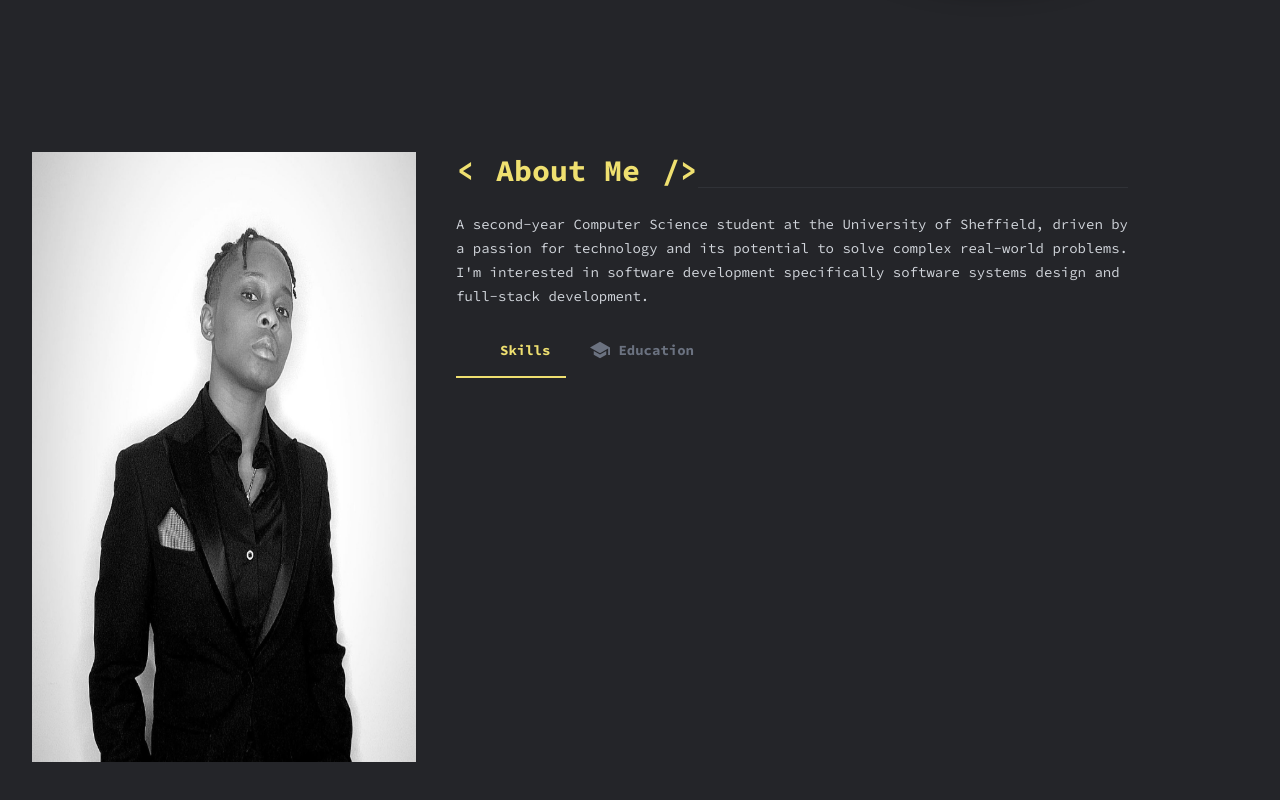
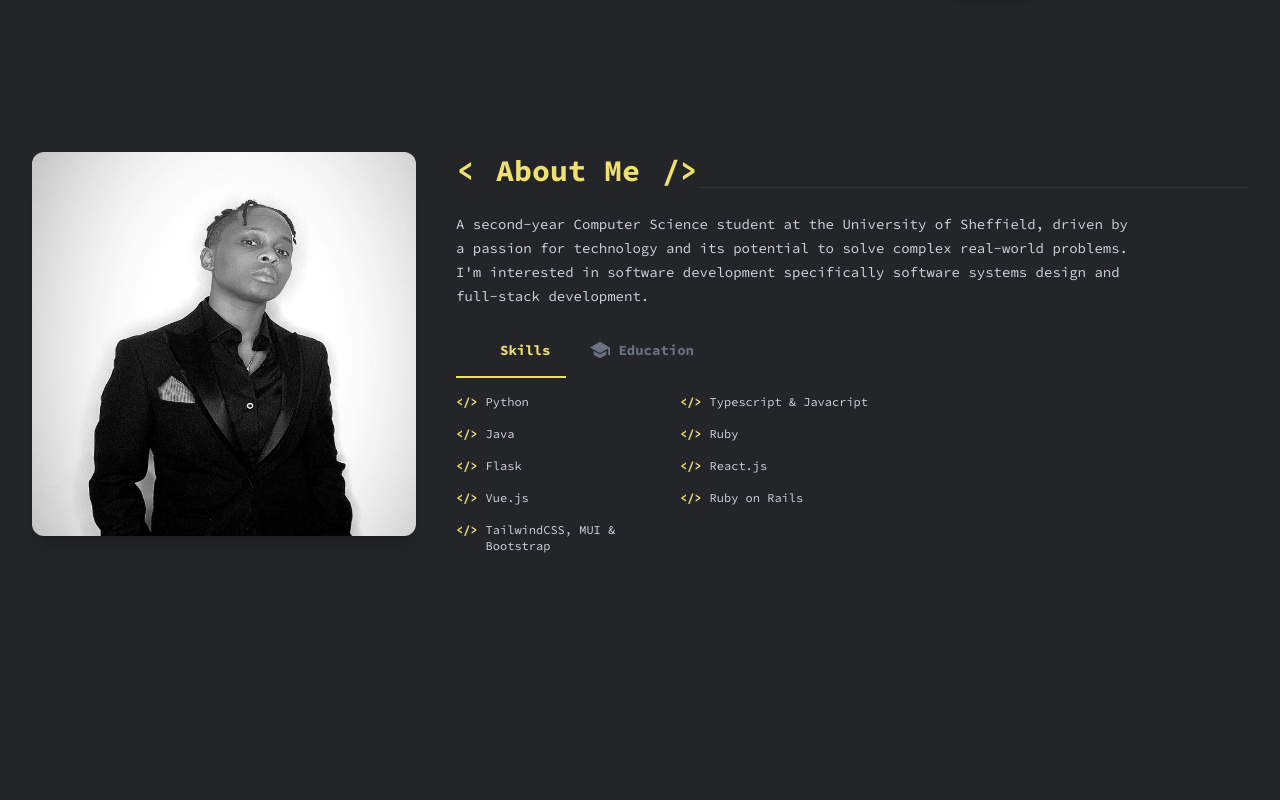
Before and after one commit to priscilla-e/my-portfolio, a React (Vite) app: page / in a window 1280 px wide. Shown: the part 772-1572 px from the top of the page. Built offline with nearby package versions, Linux system fonts and the light colour scheme; some icons are missing.

Commit message:
Add skillslist component an styling

```diff
--- a/src/App.jsx
+++ b/src/App.jsx
@@ -1,6 +1,6 @@
 import Header from './components/Header.jsx'
 import Hero from "./components/Hero.jsx";
-import About from "./components/About.jsx";
+import About from "./components/about/About.jsx";
 
 export default function App() {
 
--- a/src/components/About.jsx
+++ b/src/components/about/About.jsx
@@ -1,7 +1,8 @@
 import {useState} from "react";
-import AboutImage from '../assets/about-image.jpg';
+import AboutImage from '../../assets/about-image.jpg';
 import {IoSchoolSharp} from "react-icons/io5";
 import {FaLaptopCode} from "react-icons/fa6";
+import SkillsList from "./SkillsList.jsx";
 
 export default function About() {
     const [activeTab, setActiveTab] = useState('skills');
@@ -18,13 +19,17 @@ export default function About() {
     return (
         <section id="about">
             <div className='container flex flex-col mx-auto md:my-24 md:flex-row md:space-x-10'>
-                <img src={AboutImage} className={'hidden w-96 md:block'}/>
+                <img src={AboutImage} className={'hidden w-96 h-96 rounded-xl shadow-xl md:block'}/>
 
-                <div>
+
+                <div className='flex-1'>
+                    {/*section header*/}
                     <div className='flex'>
                         <h2 className='text-2xl font-bold active md:text-3xl'> About Me </h2>
                         <span className='flex-1 hidden border-b border-b-darkLine md:inline-block '></span>
                     </div>
+
+                    {/*section description*/}
                     <div className='mt-6 leading-6 text-sm  md:max-w-2xl'>
                         A second-year Computer Science student at the University of Sheffield, driven by a passion for
                         technology and its potential to solve complex real-world problems. I'm interested in software
@@ -33,6 +38,7 @@ export default function About() {
 
 
                     <div>
+                        {/*tab navigation*/}
                         <ul className="flex flex-wrap mt-4 text-sm font-bold text-center text-gray-500">
                             <li className="me-2 group">
                                 <a href="#about"
@@ -55,9 +61,12 @@ export default function About() {
                             </li>
 
                         </ul>
+
+                        {/*tab content*/}
+                        {activeTab === 'skills' && <SkillsList />}
+
+                        <div className='mt-96'></div>
                     </div>
-
-                    <div className='mt-96'></div>
                 </div>
             </div>
         </section>
--- /dev/null
+++ b/src/components/about/SkillsList.jsx
@@ -0,0 +1,11 @@
+import {SKILLS} from '../../data.js'
+
+export default function SkillsList() {
+    return (
+        <ul className={'grid grid-cols-2 gap-y-4 max-w-md text-xs mt-4'}>
+            {SKILLS.map((skill, index) => (
+                <li className='styled-li' key={index}>{skill}</li>
+            ))}
+        </ul>
+    )
+}
--- /dev/null
+++ b/src/data.js
@@ -0,0 +1,2 @@
+export const SKILLS = ['Python', 'Typescript & Javacript', 'Java', 'Ruby', 'Flask', 'React.js', 'Vue.js',
+    'Ruby on Rails', 'TailwindCSS, MUI & Bootstrap']
--- a/src/index.css
+++ b/src/index.css
@@ -7,13 +7,22 @@
     .active {
         @apply text-primary;
     }
-    .active:before {
+    .active::before {
         content: '<';
         @apply mr-1;
     }
-    .active:after {
+    .active::after {
         content: '/>';
         @apply ml-1;
+    }
+
+    .styled-li {
+        @apply flex;
+    }
+    .styled-li::before {
+        content: '</>';
+        @apply mr-2 text-primary font-bold;
+
     }
 }
 
```
